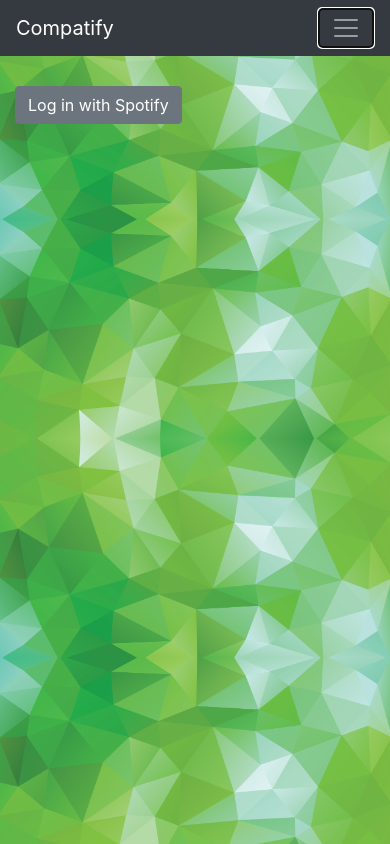
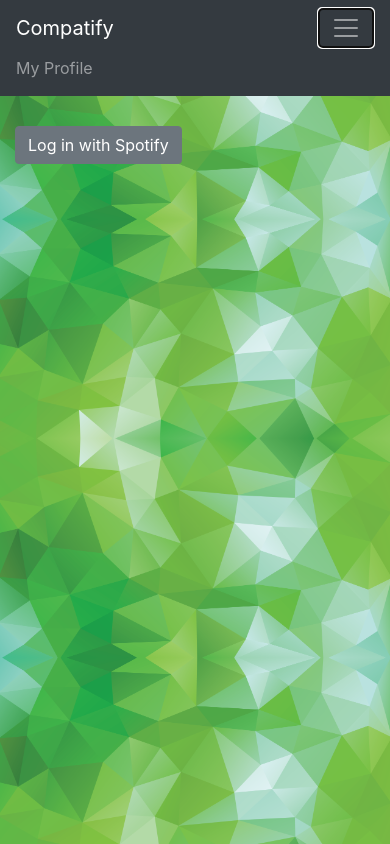
Before and after one commit to lukeclopez/Compatify, a React (Create React App) app in the folder compatify-app/: page /login in a window 390 px wide. Both pictures are taken after a click on the button "Toggle navigation". Built offline with nearby package versions, Linux system fonts and the light colour scheme.

Commit message:
Fixed hamburger icon

```diff
--- a/compatify-app/package.json
+++ b/compatify-app/package.json
@@ -14,6 +14,7 @@
     "prop-types": "^15.7.2",
     "qs": "^6.9.0",
     "react": "^16.10.2",
+    "react-bootstrap": "^1.0.0-beta.14",
     "react-dom": "^16.10.2",
     "react-router-dom": "^4.3.1",
     "react-scripts": "^3.2.0",
--- a/compatify-app/src/components/navBar.jsx
+++ b/compatify-app/src/components/navBar.jsx
@@ -1,32 +1,36 @@
 import React from "react";
 import { Link, NavLink } from "react-router-dom";
+import { Nav, Navbar } from "react-bootstrap";
 
-const NavBar = props => {
+const NavBar = () => {
   return (
-    <nav className="navbar navbar-expand-lg navbar-dark bg-dark">
-      <Link className="navbar-brand" to="/">
-        Compatify{" "}
-        {process.env.REACT_APP_DEVELOPMENT === "true" ? "(Dev Mode)" : ""}
-      </Link>
-      <button
-        className="navbar-toggler"
-        type="button"
-        data-toggle="collapse"
-        data-target="#navbarNavAltMarkup"
-        aria-controls="navbarNavAltMarkup"
-        aria-expanded="false"
-        aria-label="Toggle navigation"
+    <>
+      <Navbar
+        className="navbar navbar-expand-lg navbar-dark bg-dark"
+        collapseOnSelect
+        expand="lg"
       >
-        <span className="navbar-toggler-icon" />
-      </button>
-      <div className="collapse navbar-collapse" id="navbarNavAltMarkup">
-        <div className="navbar-nav">
-          <NavLink className="nav-item nav-link" to="/profile">
-            My Profile
-          </NavLink>
-        </div>
-      </div>
-    </nav>
+        <NavLink className="navbar-brand" eventKey="1" as={Link} to="/">
+          Compatify{" "}
+          {process.env.REACT_APP_DEVELOPMENT === "true" ? "(Dev Mode)" : ""}
+        </NavLink>
+        <Navbar.Toggle />
+        <Navbar.Collapse>
+          <Nav className="mr-auto d-block">
+            <Nav.Item>
+              <NavLink
+                className="nav-item nav-link"
+                eventKey="1"
+                as={Link}
+                to="/profile"
+              >
+                My Profile
+              </NavLink>
+            </Nav.Item>
+          </Nav>
+        </Navbar.Collapse>
+      </Navbar>
+    </>
   );
 };
 
```
Also changed, not shown: 1 other file (tests, documents, lock files or other folders).
